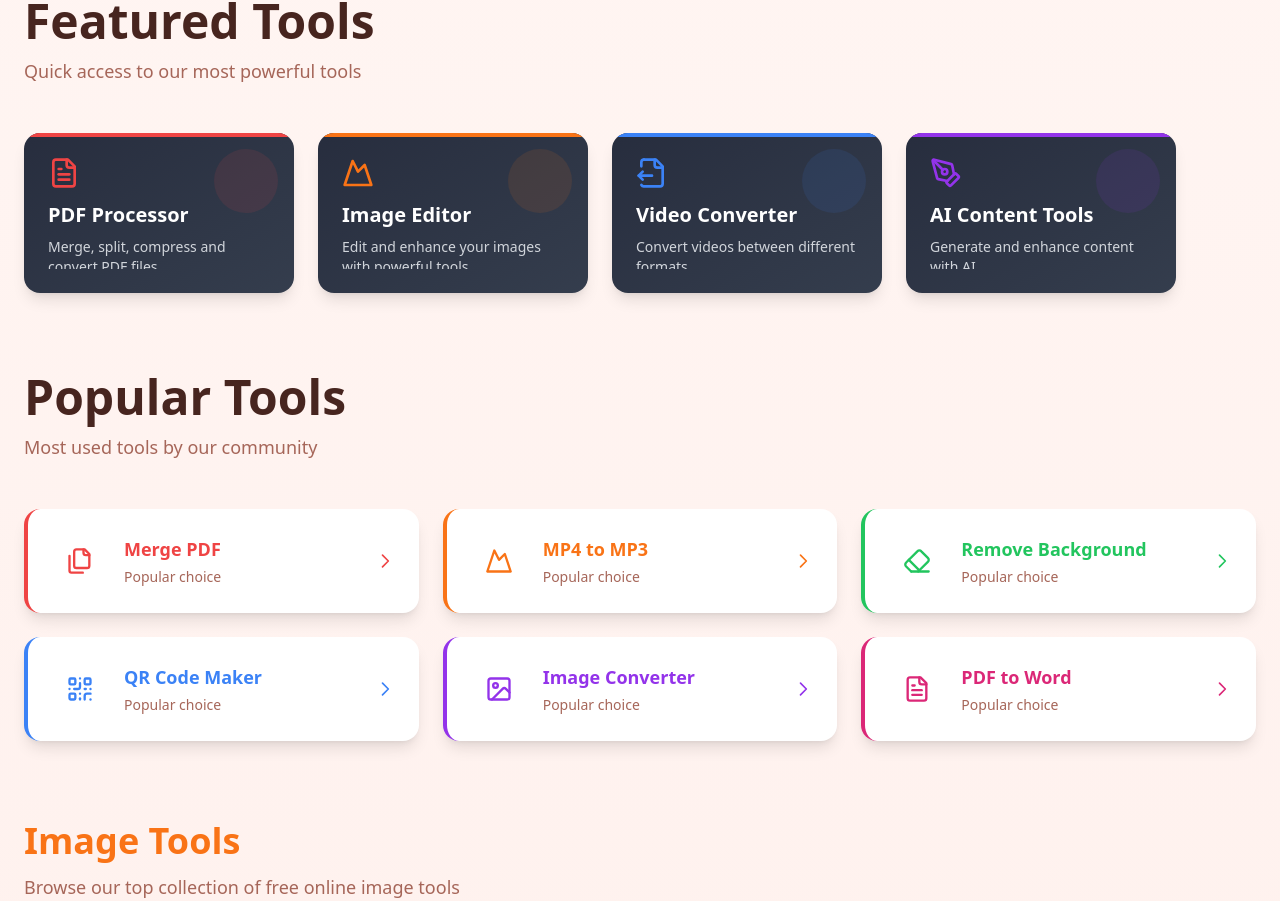
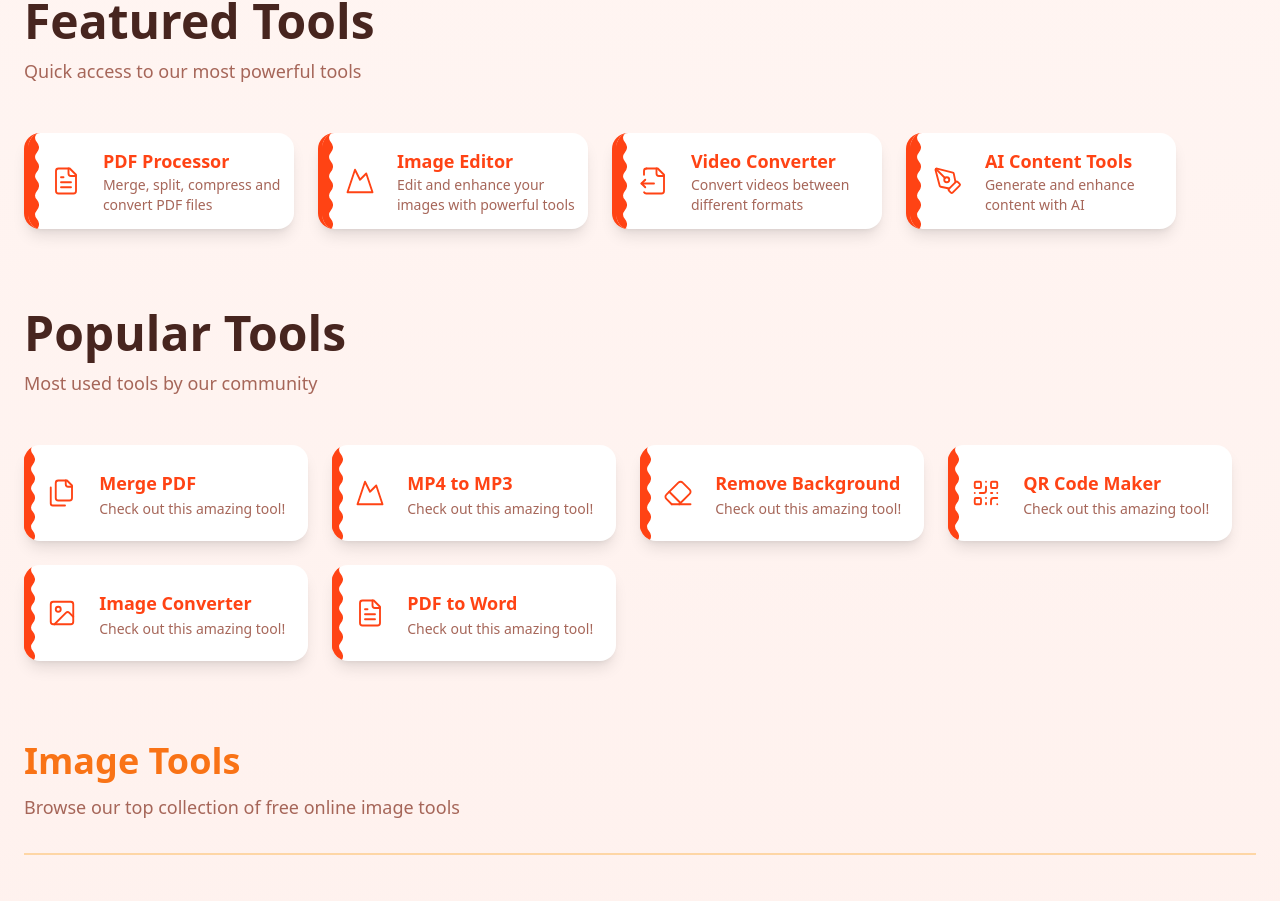
Before and after one commit to Knitesh026/utools-online, a React (Vite) app: page / in a window 1280 px wide. Shown: the part 929-1830 px from the top of the page. Built offline with nearby package versions, Linux system fonts and the light colour scheme; the HTML template or start-up script is replaced by a standard one.

Commit message:
Revert "feat: Update Featured and Popular Tools with color-coded designs"
This reverts commit 260c7d97a62f3610a2f0468de97faa44724da0ae.

```diff
--- a/src/pages/Index.tsx
+++ b/src/pages/Index.tsx
@@ -22,19 +22,19 @@ import { toolCategories } from "@/data/tools";
 
 const Index = () => {
   const mainTools = [
-    { title: "PDF Processor", icon: FileText, to: "/pdf-processor", description: "Merge, split, compress and convert PDF files", color: "rgb(239, 68, 68)" },
-    { title: "Image Editor", icon: Mountain, iconColor: "text-primary", to: "/image-editor", description: "Edit and enhance your images with powerful tools", color: "rgb(249, 115, 22)" },
-    { title: "Video Converter", icon: FileOutput, to: "/video-converter", description: "Convert videos between different formats", color: "rgb(59, 130, 246)" },
-    { title: "AI Content Tools", icon: PenTool, iconColor: "text-accent", to: "/ai-tools", description: "Generate and enhance content with AI", color: "rgb(147, 51, 234)" },
+    { title: "PDF Processor", icon: FileText, to: "/pdf-processor", description: "Merge, split, compress and convert PDF files" },
+    { title: "Image Editor", icon: Mountain, iconColor: "text-primary", to: "/image-editor", description: "Edit and enhance your images with powerful tools" },
+    { title: "Video Converter", icon: FileOutput, to: "/video-converter", description: "Convert videos between different formats" },
+    { title: "AI Content Tools", icon: PenTool, iconColor: "text-accent", to: "/ai-tools", description: "Generate and enhance content with AI" },
   ];
 
   const popularTools = [
-    { title: "Merge PDF", icon: Files, to: "/merge-pdf", color: "rgb(239, 68, 68)" },
-    { title: "MP4 to MP3", icon: Mountain, to: "/mp4-to-mp3", color: "rgb(249, 115, 22)" },
-    { title: "Remove Background", icon: Eraser, to: "/remove-background", color: "rgb(34, 197, 94)" },
-    { title: "QR Code Maker", icon: QrCode, to: "/qr-code", color: "rgb(59, 130, 246)" },
-    { title: "Image Converter", icon: Image, to: "/image-converter", color: "rgb(147, 51, 234)" },
-    { title: "PDF to Word", icon: FileText, to: "/pdf-to-word", color: "rgb(219, 39, 119)" },
+    { title: "Merge PDF", icon: Files, to: "/merge-pdf" },
+    { title: "MP4 to MP3", icon: Mountain, to: "/mp4-to-mp3" },
+    { title: "Remove Background", icon: Eraser, to: "/remove-background" },
+    { title: "QR Code Maker", icon: QrCode, to: "/qr-code" },
+    { title: "Image Converter", icon: Image, to: "/image-converter" },
+    { title: "PDF to Word", icon: FileText, to: "/pdf-to-word" },
   ];
 
   return (
@@ -59,30 +59,13 @@ const Index = () => {
           </div>
           <div className="grid grid-cols-1 md:grid-cols-2 lg:grid-cols-4 gap-6 max-w-6xl">
             {mainTools.map((tool, index) => (
-              <a key={tool.title} href={tool.to}>
-                <div className="relative group h-40 rounded-xl overflow-hidden shadow-lg hover:shadow-2xl transition-all duration-300 hover:-translate-y-1">
-                  {/* Background gradient */}
-                  <div className="absolute inset-0 bg-gradient-to-br from-slate-900 to-slate-800" style={{ opacity: 0.9 }}></div>
-
-                  {/* Colored accent bar */}
-                  <div className="absolute top-0 left-0 right-0 h-1" style={{ backgroundColor: tool.color }}></div>
-
-                  {/* Icon background circle */}
-                  <div className="absolute top-4 right-4 w-16 h-16 rounded-full opacity-10" style={{ backgroundColor: tool.color }}></div>
-
-                  {/* Content */}
-                  <div className="relative h-full p-6 flex flex-col justify-between">
-                    <div>
-                      <tool.icon className="h-8 w-8 mb-3" style={{ color: tool.color }} />
-                      <h3 className="text-xl font-bold text-white mb-2">{tool.title}</h3>
-                    </div>
-                    <p className="text-sm text-gray-300 line-clamp-2">{tool.description}</p>
-                  </div>
-
-                  {/* Hover overlay */}
-                  <div className="absolute inset-0 bg-gradient-to-r from-transparent to-white opacity-0 group-hover:opacity-5 transition-opacity"></div>
-                </div>
-              </a>
+              <ToolCard
+                key={tool.title}
+                title={tool.title}
+                description={tool.description}
+                icon={tool.icon}
+                number={index + 1}
+              />
             ))}
           </div>
         </section>
@@ -97,32 +80,15 @@ const Index = () => {
               Most used tools by our community
             </p>
           </div>
-          <div className="grid grid-cols-1 sm:grid-cols-2 lg:grid-cols-3 gap-6">
+          <div className="flex flex-wrap gap-4 md:gap-6">
             {popularTools.map((tool) => (
-              <a key={tool.title} href={tool.to}>
-                <div className="relative group p-6 rounded-xl bg-card shadow-lg hover:shadow-2xl transition-all duration-300 hover:-translate-y-1 border-l-4" style={{ borderColor: tool.color }}>
-                  {/* Background accent */}
-                  <div className="absolute inset-0 rounded-xl opacity-0 group-hover:opacity-100 transition-opacity" style={{ background: `linear-gradient(135deg, ${tool.color}15, transparent)` }}></div>
-
-                  {/* Content */}
-                  <div className="relative flex items-center gap-4">
-                    <div className="flex-shrink-0 w-14 h-14 rounded-lg flex items-center justify-center" style={{ backgroundColor: `${tool.color}20` }}>
-                      <tool.icon className="h-7 w-7" style={{ color: tool.color }} />
-                    </div>
-                    <div className="flex-1">
-                      <h3 className="text-lg font-bold text-foreground group-hover:text-opacity-100" style={{ color: tool.color }}>
-                        {tool.title}
-                      </h3>
-                      <p className="text-sm text-muted-foreground mt-1">Popular choice</p>
-                    </div>
-                    <div className="flex-shrink-0">
-                      <svg className="h-5 w-5 text-muted-foreground group-hover:translate-x-1 transition-transform" style={{ color: tool.color }} fill="none" stroke="currentColor" viewBox="0 0 24 24">
-                        <path strokeLinecap="round" strokeLinejoin="round" strokeWidth={2} d="M9 5l7 7-7 7" />
-                      </svg>
-                    </div>
-                  </div>
-                </div>
-              </a>
+              <div key={tool.title} className="w-full sm:w-[calc(50%-0.5rem)] lg:w-[calc(33.333%-1rem)] xl:w-[calc(25%-1.5rem)]">
+                <PopularToolCard
+                  title={tool.title}
+                  icon={tool.icon}
+                  to={tool.to}
+                />
+              </div>
             ))}
           </div>
         </section>
```
